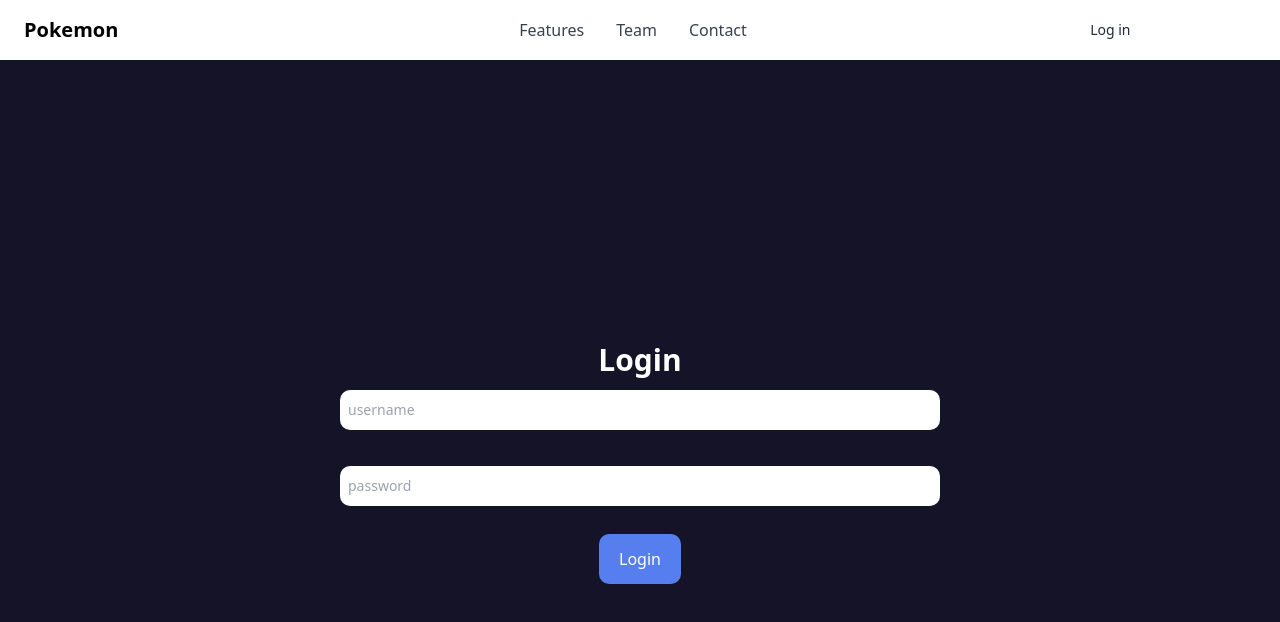
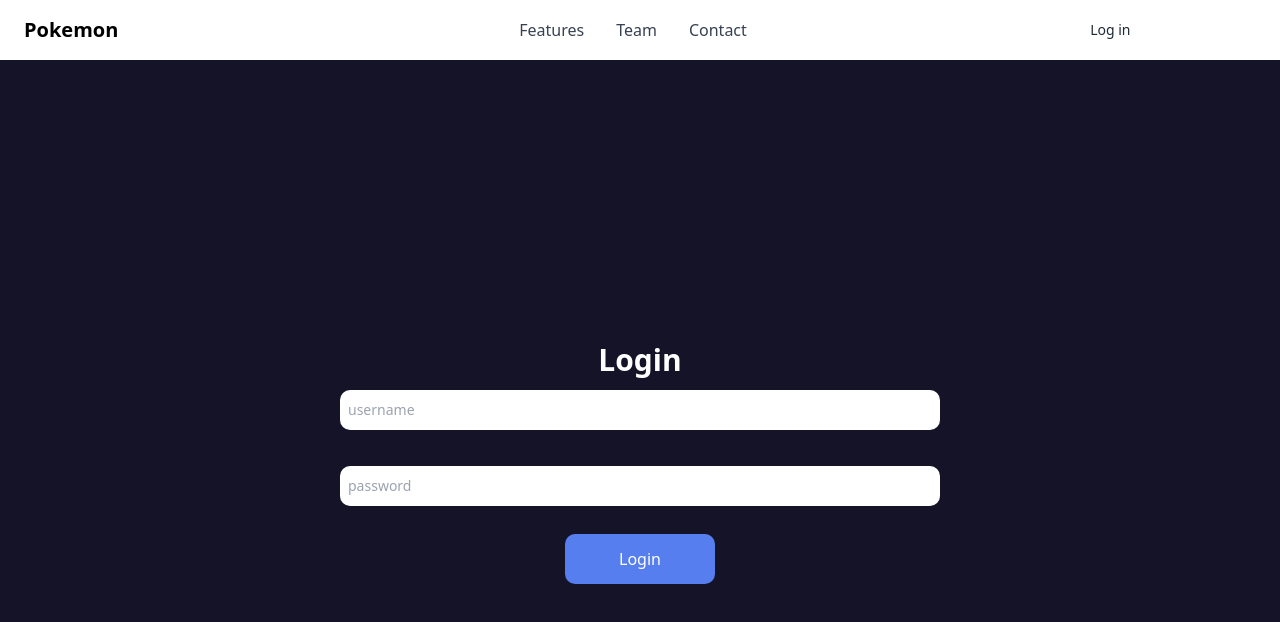
Before and after one commit to Tsioryfaniry/pokemon-front, a React (Vite) app: page /login in a window 1280 px wide. Shown: the top 622 px of the page. Built offline with nearby package versions, Linux system fonts and the light colour scheme.

Commit message:
loader button

```diff
--- a/src/components/common/button/Button.module.scss
+++ b/src/components/common/button/Button.module.scss
@@ -1,4 +1,5 @@
 .button {
+  @apply flex items-center justify-center;
   // @apply mt-3 text-white bg-blue-700 hover: bg-blue-800 focus: ring-4 focus: outline-none focus: ring-blue-300 font-medium rounded-lg text-sm px-5 py-2.5 text-center dark: bg-blue-600 dark: hover: bg-blue-700 dark: focus: ring-blue-800;
   color: white;
   height: 50px;
@@ -8,6 +9,7 @@
   display: flex;
   align-items: center;
   justify-content: center;
+  width: 150px;
   &__wrap {
     @apply flex items-center justify-center;
   }
--- a/src/components/common/button/Button.tsx
+++ b/src/components/common/button/Button.tsx
@@ -1,14 +1,17 @@
+import Loader from "../../general/loader/Loader";
 import styles from "./Button.module.scss";
 interface ButtonProps {
   txt: string;
   type?: "button" | "submit";
+  loader?: boolean;
 }
 export default function Button(props: ButtonProps) {
-  const { txt, type = "button" } = props;
+  const { txt, type = "button", loader } = props;
+
   return (
     <div className={styles.button__wrap}>
       <button type={type} className={styles.button}>
-        {txt}
+        {!loader ? <span>{txt}</span> : <Loader />}
       </button>
     </div>
   );
--- a/src/components/common/register/Register.tsx
+++ b/src/components/common/register/Register.tsx
@@ -6,16 +6,17 @@ interface RegisterProps {
   children: ReactNode;
   onSubmit?: (e: any) => void;
   title: string;
+  loader?: boolean;
 }
 
 export default function Register(props: RegisterProps) {
-  const { children, onSubmit, title } = props;
+  const { children, onSubmit, title, loader } = props;
   return (
     <div className={styles.register}>
       <h2>{title}</h2>
       <form action="" onSubmit={onSubmit} className={styles.form}>
         {children}
-        <Button txt={title} type="submit" />
+        <Button txt={title} type="submit" loader={loader} />
       </form>
     </div>
   );
--- /dev/null
+++ b/src/components/general/loader/Loader.module.scss
@@ -0,0 +1,18 @@
+.loader {
+  width: 20px;
+  padding: 3px;
+  aspect-ratio: 1;
+  border-radius: 50%;
+  background: #ffffff;
+  --_m: conic-gradient(#0000 10%, #000), linear-gradient(#000 0 0) content-box;
+  -webkit-mask: var(--_m);
+  mask: var(--_m);
+  -webkit-mask-composite: source-out;
+  mask-composite: subtract;
+  animation: l3 1s infinite linear;
+}
+@keyframes l3 {
+  to {
+    transform: rotate(1turn);
+  }
+}
--- /dev/null
+++ b/src/components/general/loader/Loader.tsx
@@ -0,0 +1,10 @@
+import React from "react";
+import styles from "./Loader.module.scss";
+
+export default function Loader() {
+  return (
+    <div>
+      <div className={styles.loader}></div>
+    </div>
+  );
+}
--- a/src/pages/login/Login.tsx
+++ b/src/pages/login/Login.tsx
@@ -12,6 +12,8 @@ import { useNavigate } from "react-router-dom";
 export default function Login() {
   const [username, setUsername] = useState<string>("");
   const [pasword, setPassword] = useState<string>("");
+  const [loading, setLoading] = useState<boolean>(false);
+
   const navigate = useNavigate();
   const handleChangeUsername = (e: React.FormEvent<HTMLInputElement>) => {
     setUsername(e.currentTarget.value);
@@ -22,23 +24,27 @@ export default function Login() {
 
   const handleSubmit = async (e: FormEvent<HTMLInputElement>) => {
     e.preventDefault();
+
     const data = {
       username: username,
       password: pasword,
     };
+    setLoading(true);
     try {
       const res = await UserService.login(data);
       localStorage.setItem("token", res.data.token);
+      setLoading(true);
       navigate("/type");
     } catch (e) {
       console.error(e);
+      setLoading(true);
     }
   };
 
   return (
     <>
       <div>
-        <Register title="Login" onSubmit={handleSubmit}>
+        <Register title="Login" onSubmit={handleSubmit} loader={loading}>
           <Input
             placeholder="username"
             type="text"
```
